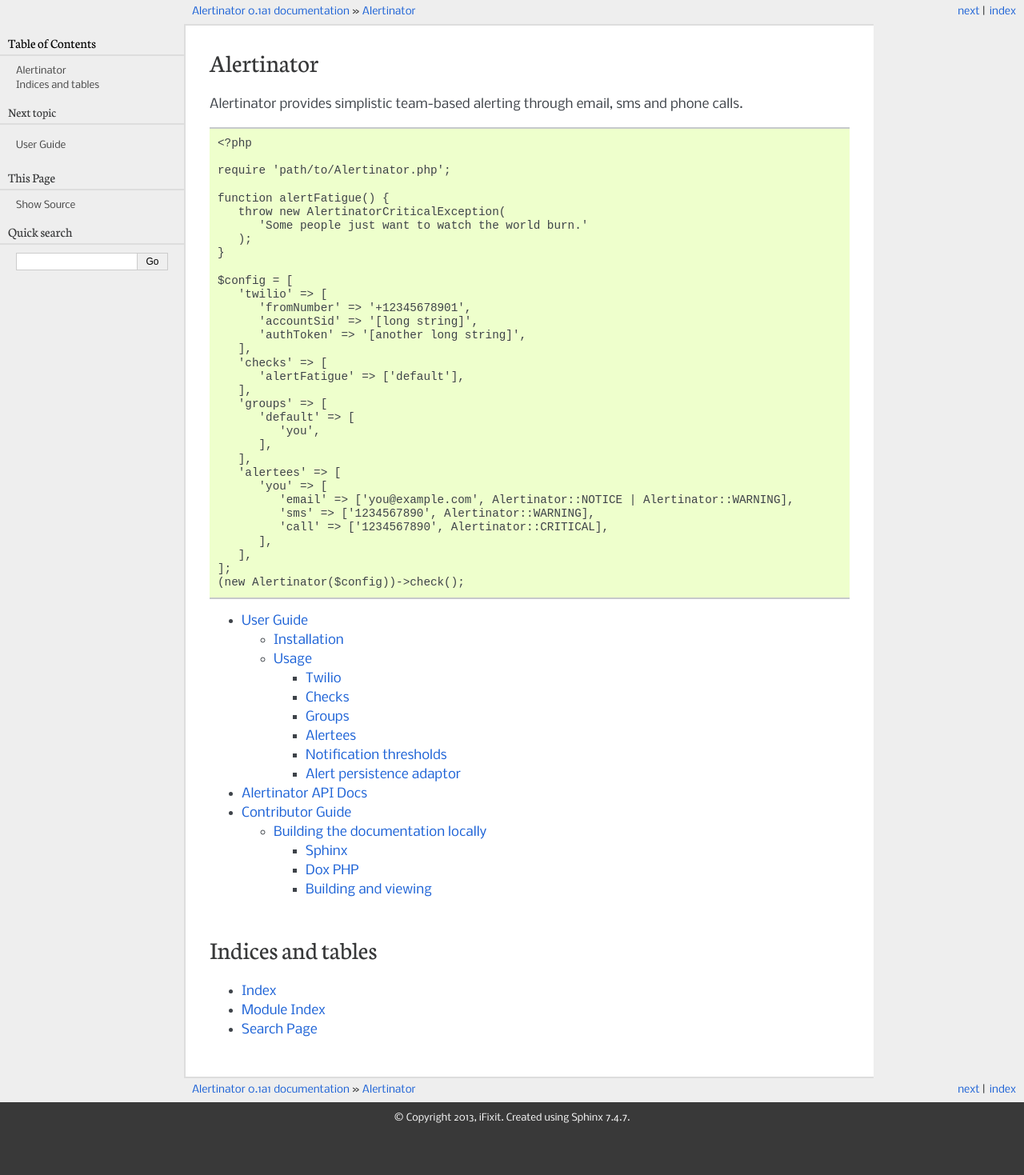
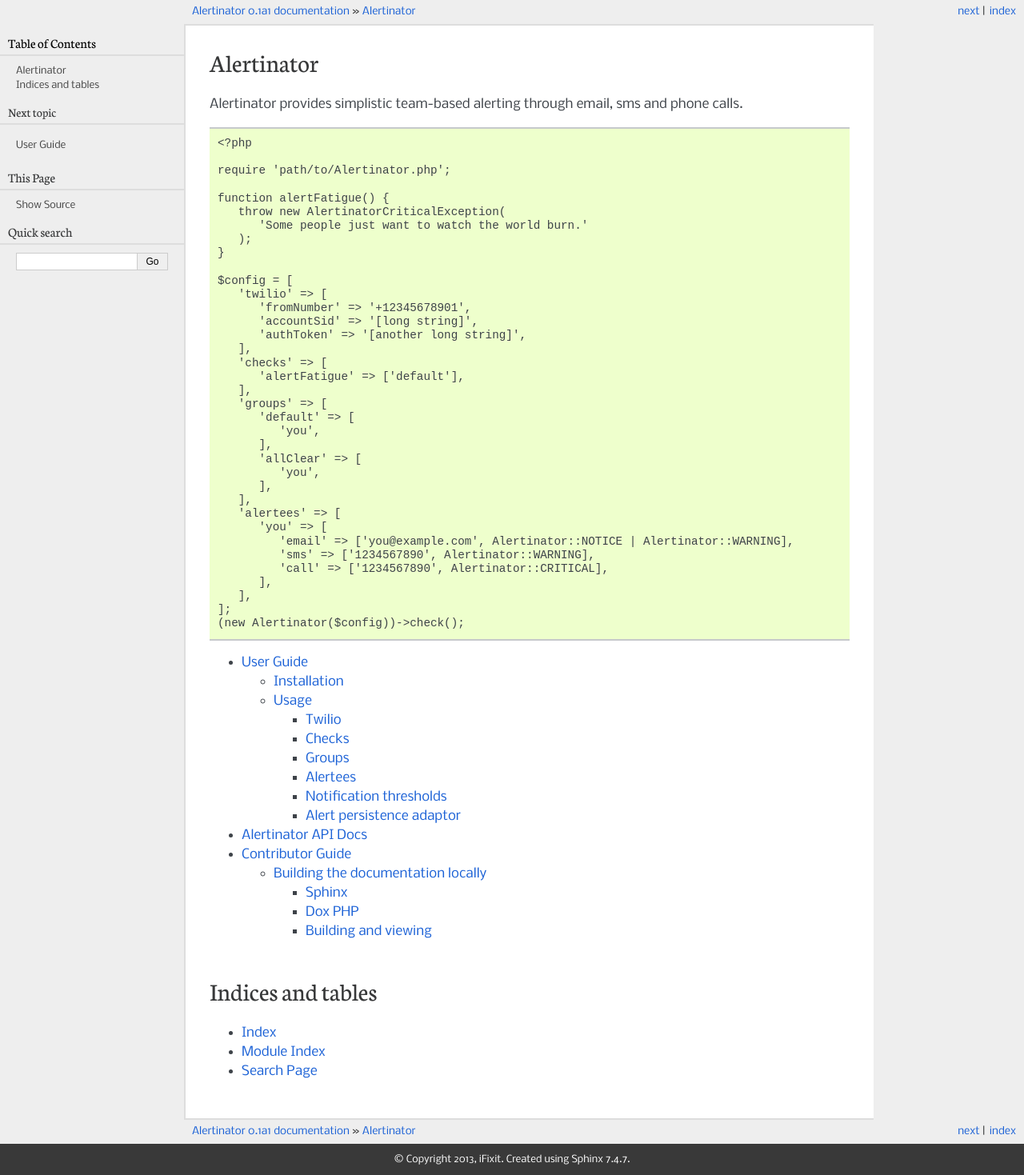
Before and after one commit to iFixit/alertinator, a Sphinx documentation site: the page built from docs/index.rst, in a window 1280 px wide. Shown: the whole page at 80% size. Built offline with Sphinx 7.4.7, drawn with Linux system fonts in a browser that asks for light colours; before the commit the page ends 1417 px from its top, so only the background shows below that.

Commit message:
Update documentation

```diff
--- a/docs/index.rst
+++ b/docs/index.rst
@@ -27,6 +27,9 @@
           'default' => [
              'you',
           ],
+          'allClear' => [
+             'you',
+          ],
        ],
        'alertees' => [
           'you' => [
```
Also changed, not shown: README.md (+3 -0 lines).
